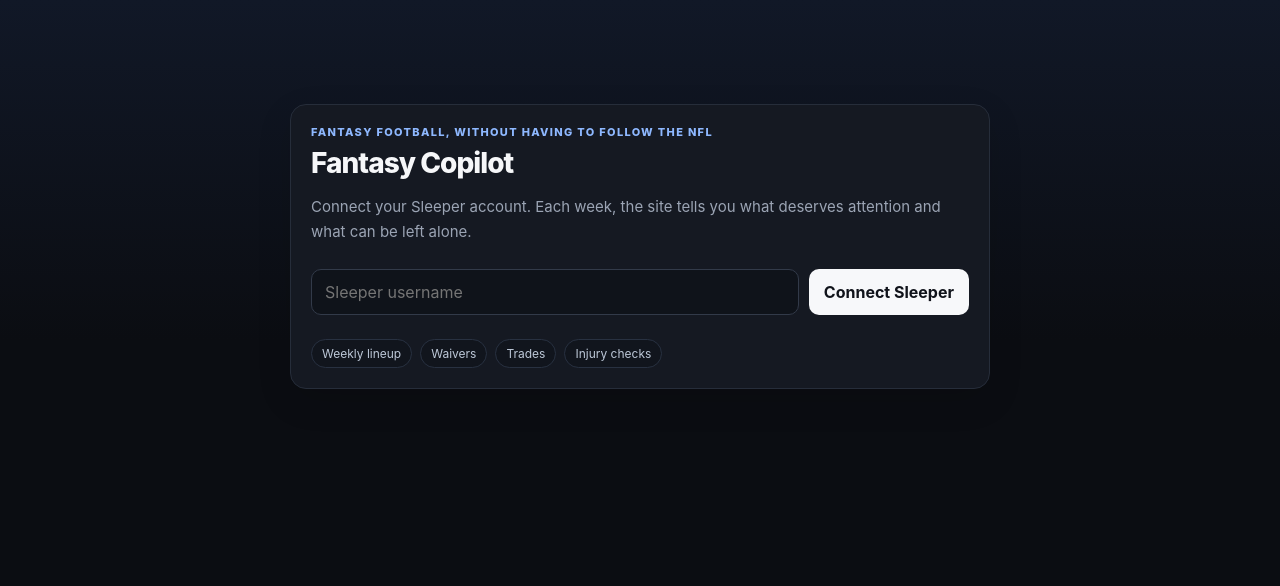
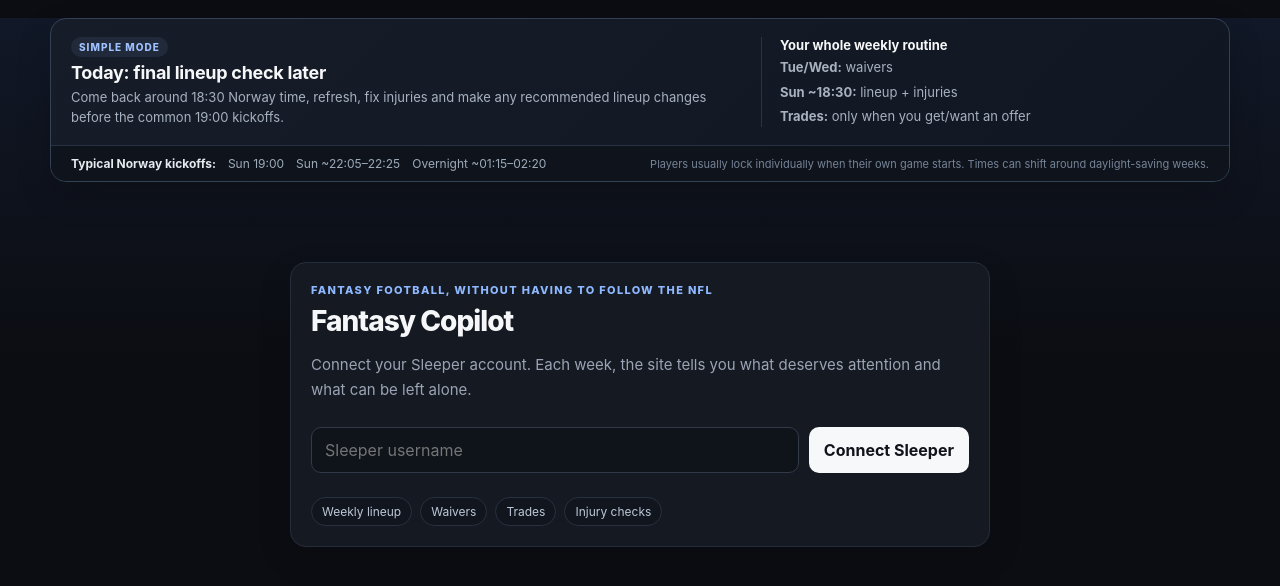
Before and after one commit to thepig123/Fantasty-NFL, a Next.js app: page / in a window 1280 px wide. Shown: the top 586 px of the page. Built offline with nearby package versions, Linux system fonts and the light colour scheme.

Commit message:
Final simple-mode UX pass
Add persistent Norway-time weekly guidance, simplify when to act, and surface typical kickoff windows.

```diff
--- /dev/null
+++ b/src/app/SimpleCoach.tsx
@@ -0,0 +1,103 @@
+"use client";
+
+import { useEffect, useState } from "react";
+
+type Advice = {
+  title: string;
+  text: string;
+  tone: "good" | "attention" | "neutral";
+};
+
+function getAdvice(now: Date): Advice {
+  const day = now.getDay();
+  const hour = now.getHours() + now.getMinutes() / 60;
+
+  if (day === 0) {
+    if (hour < 17.5) {
+      return {
+        title: "Today: final lineup check later",
+        text: "Come back around 18:30 Norway time, refresh, fix injuries and make any recommended lineup changes before the common 19:00 kickoffs.",
+        tone: "neutral",
+      };
+    }
+    if (hour < 19) {
+      return {
+        title: "Do this now: set your lineup",
+        text: "Refresh the app, check injuries and make the recommended changes in Sleeper. Many Sunday players lock when their games start around 19:00.",
+        tone: "attention",
+      };
+    }
+    if (hour < 22.5) {
+      return {
+        title: "Some players are already locked",
+        text: "Players whose games started cannot normally be moved. Players in the later Sunday games may still be changeable until their own kickoff around 22:05–22:25.",
+        tone: "attention",
+      };
+    }
+    return {
+      title: "Most of your work for this week is done",
+      text: "Late-night games are still running, but there is usually nothing you need to do unless one of your remaining players has not kicked off yet.",
+      tone: "good",
+    };
+  }
+
+  if (day === 1 || day === 2) {
+    return {
+      title: "Today: check waivers",
+      text: "Look for useful free players and submit any add/drop claims in Sleeper. This is the main early-week job.",
+      tone: "attention",
+    };
+  }
+
+  if (day === 3 || day === 4) {
+    return {
+      title: "Today: quick roster check",
+      text: "See whether waivers changed your team and check new injury flags. You usually do not need to do much else yet.",
+      tone: "neutral",
+    };
+  }
+
+  return {
+    title: "Today: mostly wait",
+    text: "Keep an eye on injury flags. Your important final check is usually Sunday around 18:30 Norway time.",
+    tone: "good",
+  };
+}
+
+export default function SimpleCoach() {
+  const [advice, setAdvice] = useState<Advice | null>(null);
+
+  useEffect(() => {
+    const update = () => setAdvice(getAdvice(new Date()));
+    update();
+    const timer = window.setInterval(update, 60_000);
+    return () => window.clearInterval(timer);
+  }, []);
+
+  if (!advice) return null;
+
+  return (
+    <aside className={`simpleCoach ${advice.tone}`}>
+      <div className="simpleCoachInner">
+        <div className="simpleCoachNow">
+          <span className="simpleCoachLabel">Simple mode</span>
+          <strong>{advice.title}</strong>
+          <span>{advice.text}</span>
+        </div>
+        <div className="simpleCoachRule">
+          <strong>Your whole weekly routine</strong>
+          <span><b>Tue/Wed:</b> waivers</span>
+          <span><b>Sun ~18:30:</b> lineup + injuries</span>
+          <span><b>Trades:</b> only when you get/want an offer</span>
+        </div>
+      </div>
+      <div className="simpleCoachTimes">
+        <span><b>Typical Norway kickoffs:</b></span>
+        <span>Sun 19:00</span>
+        <span>Sun ~22:05–22:25</span>
+        <span>Overnight ~01:15–02:20</span>
+        <span className="simpleCoachFine">Players usually lock individually when their own game starts. Times can shift around daylight-saving weeks.</span>
+      </div>
+    </aside>
+  );
+}
--- a/src/app/layout.tsx
+++ b/src/app/layout.tsx
@@ -1,15 +1,19 @@
 import type { Metadata } from "next";
 import "./globals.css";
+import SimpleCoach from "./SimpleCoach";
 
 export const metadata: Metadata = {
-  title: "Fantasy NFL Copilot",
-  description: "Sleeper fantasy football decision dashboard",
+  title: "Fantasy Copilot",
+  description: "A simple Sleeper fantasy football decision dashboard with weekly guidance, lineup help, waivers and trades.",
 };
 
 export default function RootLayout({ children }: Readonly<{ children: React.ReactNode }>) {
   return (
     <html lang="en">
-      <body>{children}</body>
+      <body>
+        <SimpleCoach />
+        {children}
+      </body>
     </html>
   );
 }
```
Also changed, not shown: src/app/globals.css.
